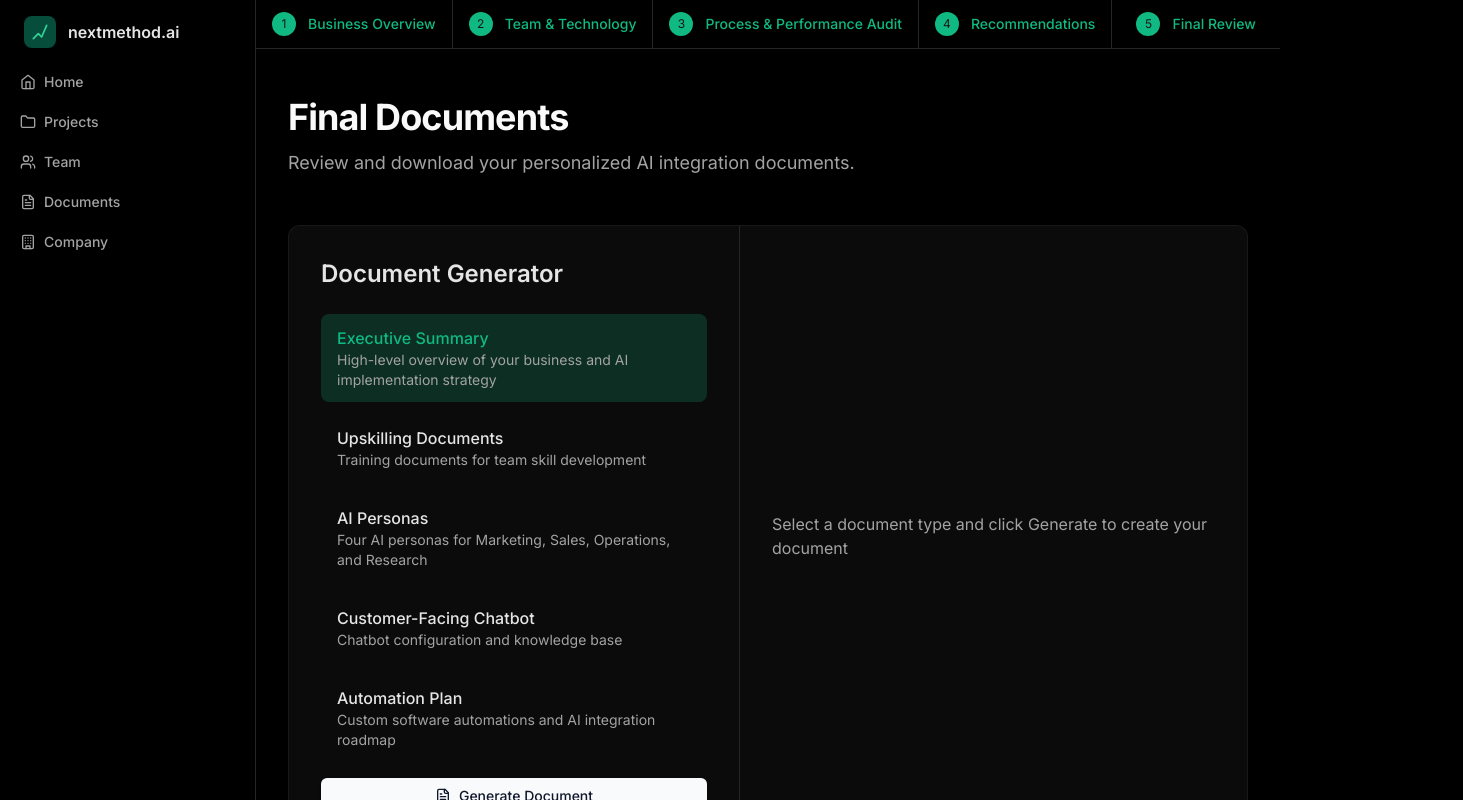
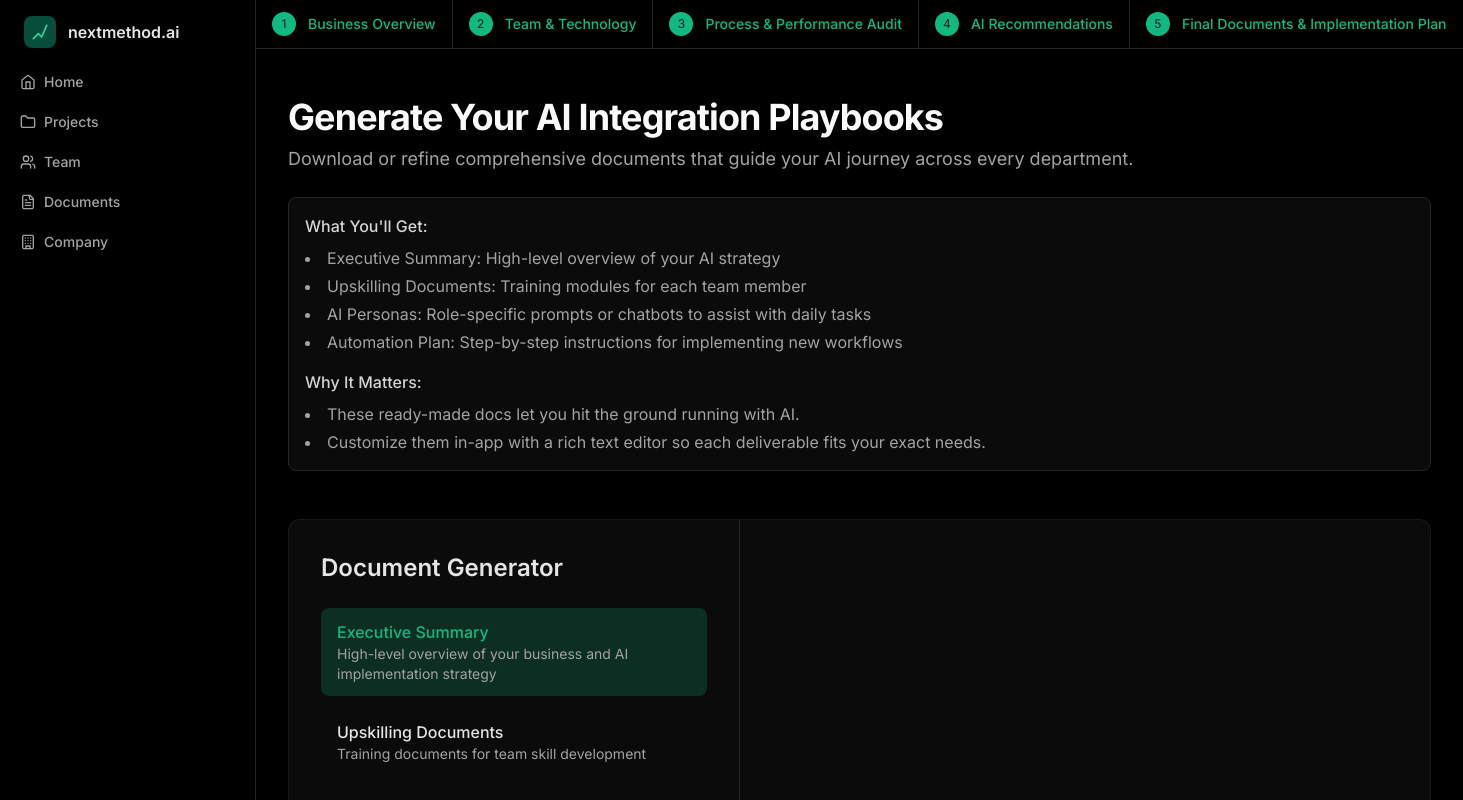
Before and after one commit to mattrob333/AI_Audit, a Next.js app: page /step-5 in a window 1280 px wide. Shown: the top 800 px of the page, 1463 px wide, since content can reach past the window. Built offline with nearby package versions, Linux system fonts and the light colour scheme.

Commit message:
wizard copy upgrades

```diff
--- a/app/step-4/page.tsx
+++ b/app/step-4/page.tsx
@@ -172,13 +172,34 @@ export default function Step4Page() {
 
         <div className="px-8 py-12 min-h-[calc(100vh-4rem)]">
           <div className="max-w-[90rem] mx-auto">
-            <div className="mb-12">
-              <h1 className="text-4xl font-bold tracking-tight text-neutral-50 mb-3">
-                Integration Overview
-              </h1>
-              <p className="text-lg text-neutral-400">
-                Review your personalized AI integration plan based on your responses.
-              </p>
+            <div className="space-y-6 mb-12">
+              <div className="space-y-2">
+                <h1 className="text-4xl font-bold tracking-tight text-neutral-50">
+                  Tailored Strategies & Quick Wins
+                </h1>
+                <p className="text-lg text-neutral-400">
+                  Review personalized AI suggestions based on your business context, team data, and audit details.
+                </p>
+              </div>
+
+              <div className="space-y-4 p-4 bg-neutral-900/50 rounded-lg border border-neutral-800">
+                <div className="space-y-2">
+                  <h2 className="font-medium text-neutral-300">What You'll See:</h2>
+                  <ul className="list-disc list-inside space-y-1 text-neutral-400">
+                    <li>Immediate improvements you can implement (e.g., chatbot, automated email summaries)</li>
+                    <li>Longer-term opportunities (e.g., advanced analytics, process re-engineering)</li>
+                    <li>Industry best practices aligned with your goals</li>
+                  </ul>
+                </div>
+
+                <div className="space-y-2">
+                  <h2 className="font-medium text-neutral-300">Why It Matters:</h2>
+                  <ul className="list-disc list-inside space-y-1 text-neutral-400">
+                    <li>This step gives you a clear action plan to start harnessing AI.</li>
+                    <li>By focusing on both "quick wins" and "long-term vision," you'll see a roadmap for sustainable AI adoption.</li>
+                  </ul>
+                </div>
+              </div>
             </div>
 
             {error ? (
--- a/app/step-5/page.tsx
+++ b/app/step-5/page.tsx
@@ -22,13 +22,35 @@ export default function Step5Page() {
 
         <div className="px-8 py-12 min-h-[calc(100vh-4rem)]">
           <div className="max-w-[90rem] mx-auto">
-            <div className="mb-12">
-              <h1 className="text-4xl font-bold tracking-tight text-neutral-50 mb-3">
-                Final Documents
-              </h1>
-              <p className="text-lg text-neutral-400">
-                Review and download your personalized AI integration documents.
-              </p>
+            <div className="space-y-6 mb-12">
+              <div className="space-y-2">
+                <h1 className="text-4xl font-bold tracking-tight text-neutral-50">
+                  Generate Your AI Integration Playbooks
+                </h1>
+                <p className="text-lg text-neutral-400">
+                  Download or refine comprehensive documents that guide your AI journey across every department.
+                </p>
+              </div>
+
+              <div className="space-y-4 p-4 bg-neutral-900/50 rounded-lg border border-neutral-800">
+                <div className="space-y-2">
+                  <h2 className="font-medium text-neutral-300">What You'll Get:</h2>
+                  <ul className="list-disc list-inside space-y-1 text-neutral-400">
+                    <li>Executive Summary: High-level overview of your AI strategy</li>
+                    <li>Upskilling Documents: Training modules for each team member</li>
+                    <li>AI Personas: Role-specific prompts or chatbots to assist with daily tasks</li>
+                    <li>Automation Plan: Step-by-step instructions for implementing new workflows</li>
+                  </ul>
+                </div>
+
+                <div className="space-y-2">
+                  <h2 className="font-medium text-neutral-300">Why It Matters:</h2>
+                  <ul className="list-disc list-inside space-y-1 text-neutral-400">
+                    <li>These ready-made docs let you hit the ground running with AI.</li>
+                    <li>Customize them in-app with a rich text editor so each deliverable fits your exact needs.</li>
+                  </ul>
+                </div>
+              </div>
             </div>
 
             <div className="bg-neutral-900/50 rounded-xl border border-neutral-800/50 backdrop-blur-sm min-h-[800px]">
--- a/components/progress-steps.tsx
+++ b/components/progress-steps.tsx
@@ -6,8 +6,8 @@ const steps = [
   { number: 1, label: 'Business Overview' },
   { number: 2, label: 'Team & Technology' },
   { number: 3, label: 'Process & Performance Audit' },
-  { number: 4, label: 'Recommendations' },
-  { number: 5, label: 'Final Review' },
+  { number: 4, label: 'AI Recommendations' },
+  { number: 5, label: 'Final Documents & Implementation Plan' },
 ]
 
 export function ProgressSteps({
```
